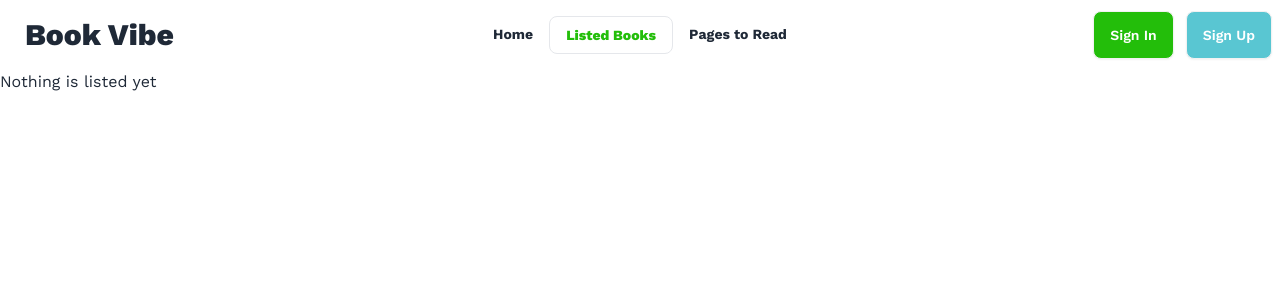
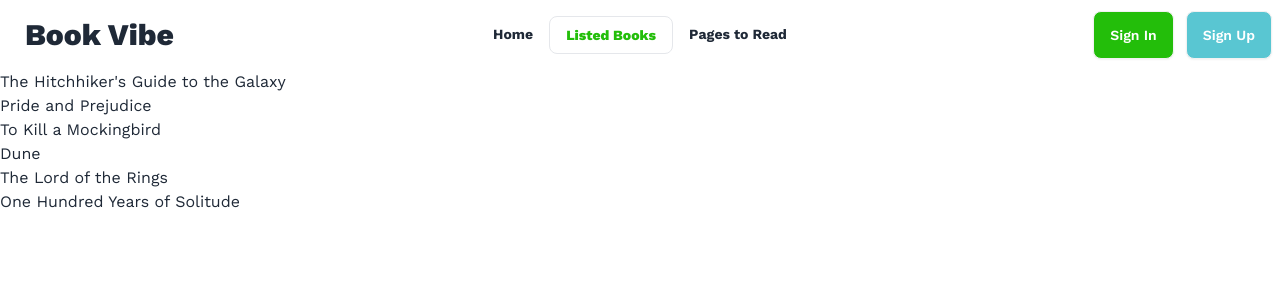
Before and after one commit to AdnaNation/book-vibe-a8, a React (Vite) app: page /listed in a window 1280 px wide. Shown: the top 300 px of the page. Built offline with nearby package versions, Linux system fonts and the light colour scheme.

Commit message:
read btn toast added

```diff
--- a/src/components/BookDetails/BookDetails.jsx
+++ b/src/components/BookDetails/BookDetails.jsx
@@ -1,3 +1,4 @@
+import { useState } from "react";
 import { useLoaderData, useParams } from "react-router-dom";
 import { ToastContainer, toast } from "react-toastify";
 import "react-toastify/dist/ReactToastify.css";
@@ -6,14 +7,19 @@ import { saveReadBook } from "../../utility/localstorage";
 const BookDetails = () => {
   const books = useLoaderData();
   const { bookId } = useParams();
-
-  const book = books.find((book) => book.bookId == bookId);
+  const [btnClick, setBtnClick] = useState(0);
 
   const idInt = parseInt(bookId);
+  const book = books.find((book) => book.bookId === idInt);
 
   const handleRead = () => {
     saveReadBook(idInt);
-    toast("You have read the book");
+    setBtnClick(1);
+    if (btnClick > 0) {
+      toast("The book is already listed");
+    } else {
+      toast("You have read the book");
+    }
   };
 
   return (
--- a/src/components/ListedBooks/ListedBooks.jsx
+++ b/src/components/ListedBooks/ListedBooks.jsx
@@ -13,6 +13,7 @@ const ListedBooks = () => {
       const booksListed = [];
       for (const id of storedBookIds) {
         const book = books.find((book) => book.bookId === id);
+        console.log(book);
         if (book) {
           booksListed.push(book);
         }
@@ -23,7 +24,9 @@ const ListedBooks = () => {
   }, [books]);
   return (
     <div>
-      <h1>Nothing is listed yet</h1>
+      {books.map((book) => (
+        <h2 key={book.bookId}>{book.bookName}</h2>
+      ))}
     </div>
   );
 };
```
